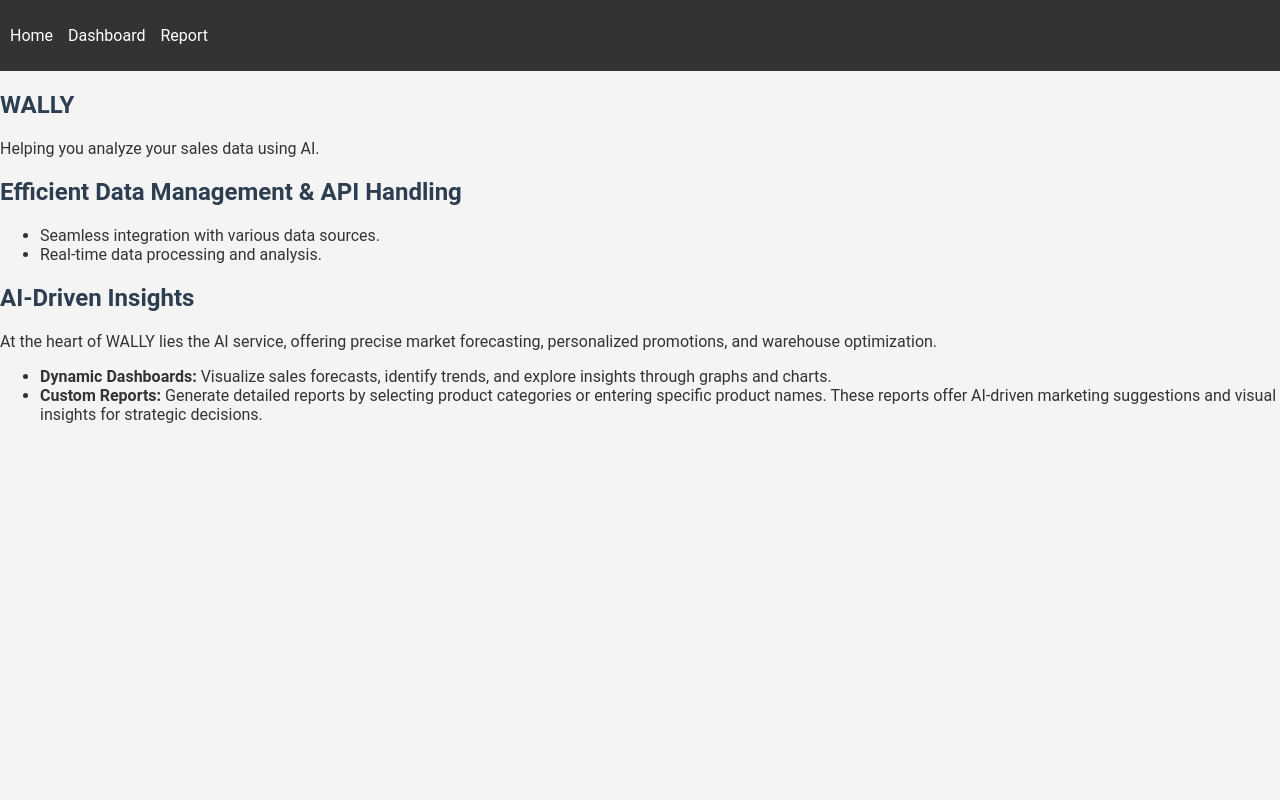
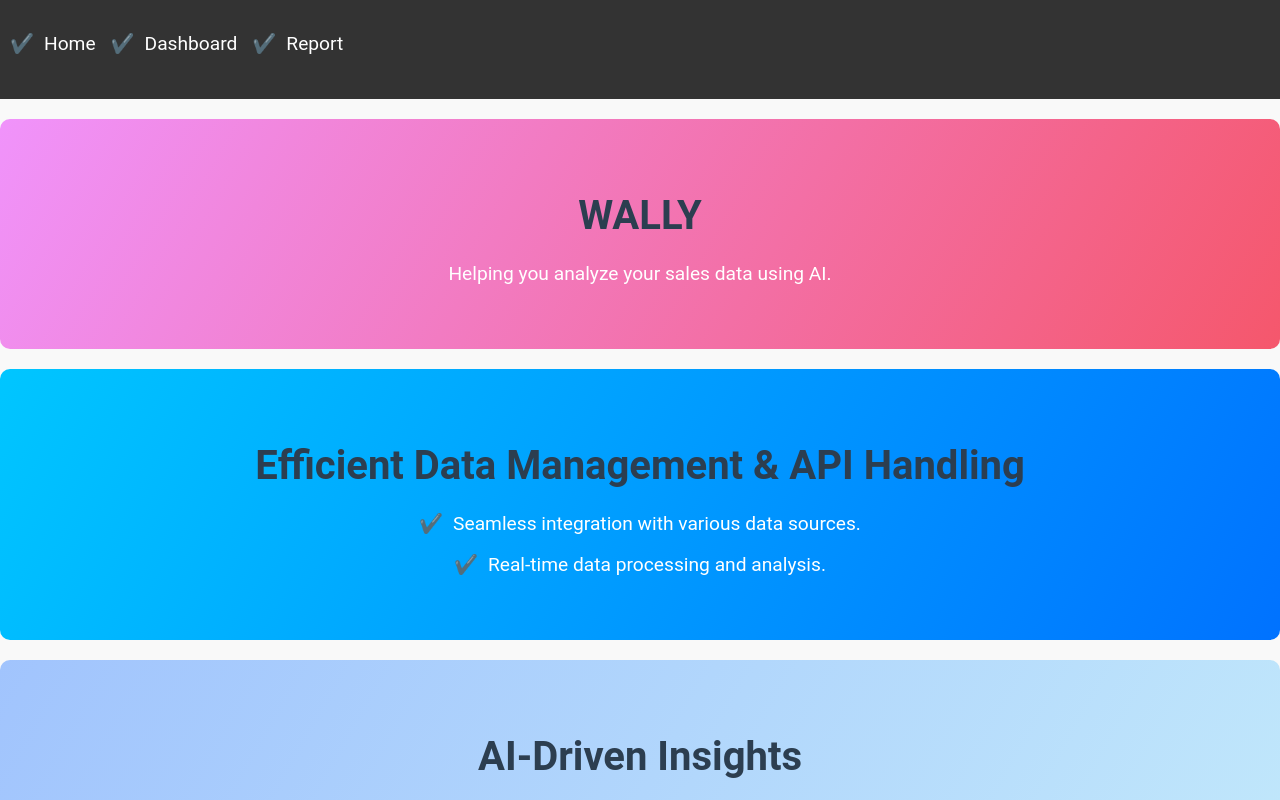
Before and after one commit to samvardhan03/hack.sp, a React (Create React App) app: page / in a window 1280 px wide. Shown: the top 800 px of the page. Built offline with nearby package versions, Linux system fonts and the light colour scheme.

Commit message:
Update Home.css

```diff
--- a/src/components/styles/Home.css
+++ b/src/components/styles/Home.css
@@ -1,8 +1,70 @@
-.home {
-  padding: 20px;
-  text-align: center;
+.home-container {
+    display: flex;
+    flex-direction: column;
+    align-items: center;
+    text-align: center;
+    padding: 20px;
+    background-color: #f9f9f9;
 }
 
-.home h1 {
-  font-size: 2.5rem;
+.section {
+    width: 100%;
+    padding: 40px 20px;
+    margin-bottom: 20px;
+    border-radius: 10px;
 }
+
+.section-1 {
+    background: linear-gradient(120deg, #f093fb 0%, #f5576c 100%);
+    color: #fff;
+}
+
+.section-2 {
+    background: linear-gradient(120deg, #00c6ff 0%, #0072ff 100%);
+    color: #fff;
+}
+
+.section-3 {
+    background: linear-gradient(120deg, #a1c4fd 0%, #c2e9fb 100%);
+    color: #333;
+}
+
+h2 {
+    font-size: 2.5rem;
+    margin-bottom: 20px;
+}
+
+p, ul {
+    font-size: 1.2rem;
+    line-height: 1.6;
+}
+
+ul {
+    list-style-type: none;
+    padding: 0;
+}
+
+ul li {
+    margin-bottom: 10px;
+}
+
+ul li::before {
+    content: "✔️";
+    margin-right: 10px;
+    color: #fff;
+}
+
+.section {
+    animation: fadeInUp 1s ease-in-out;
+}
+
+@keyframes fadeInUp {
+    from {
+        transform: translateY(20px);
+        opacity: 0;
+    }
+    to {
+        transform: translateY(0);
+        opacity: 1;
+    }
+}
```
